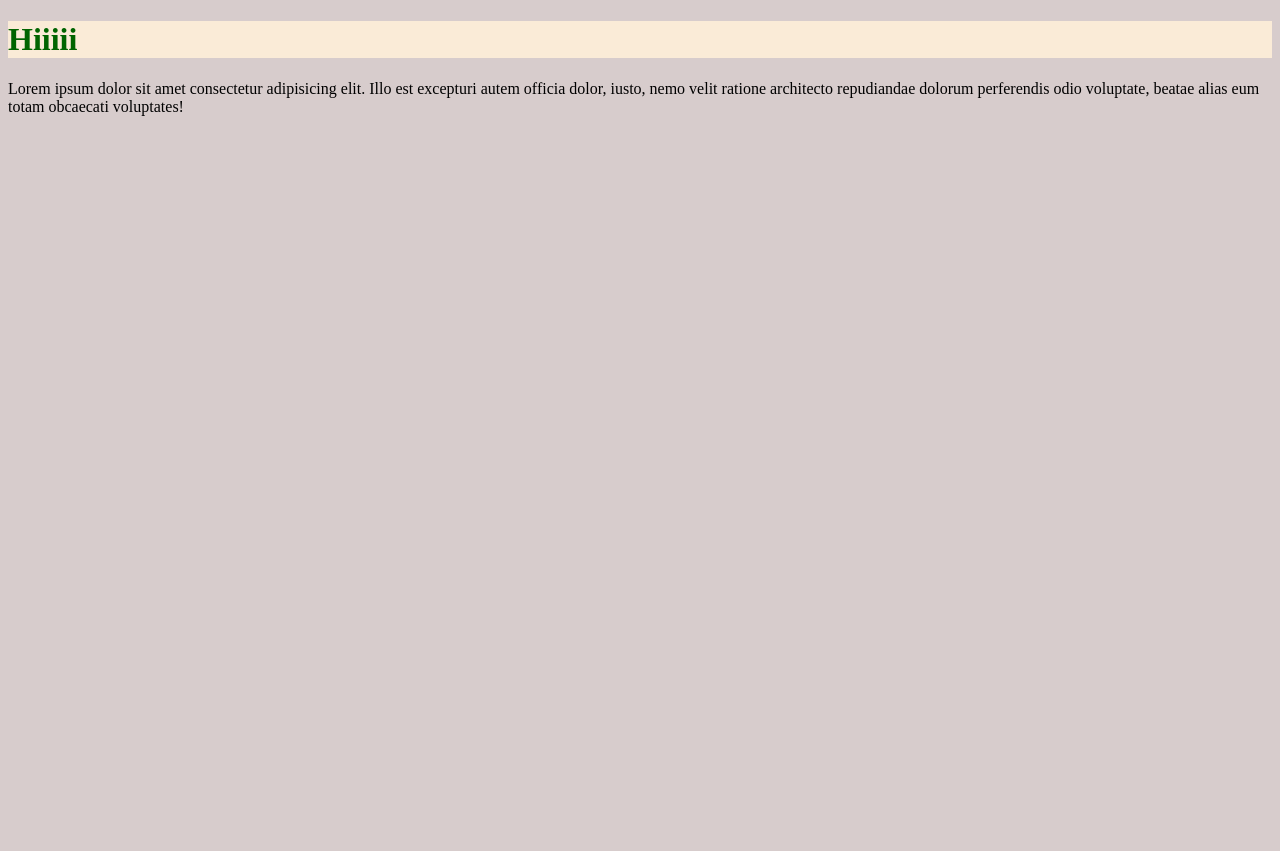
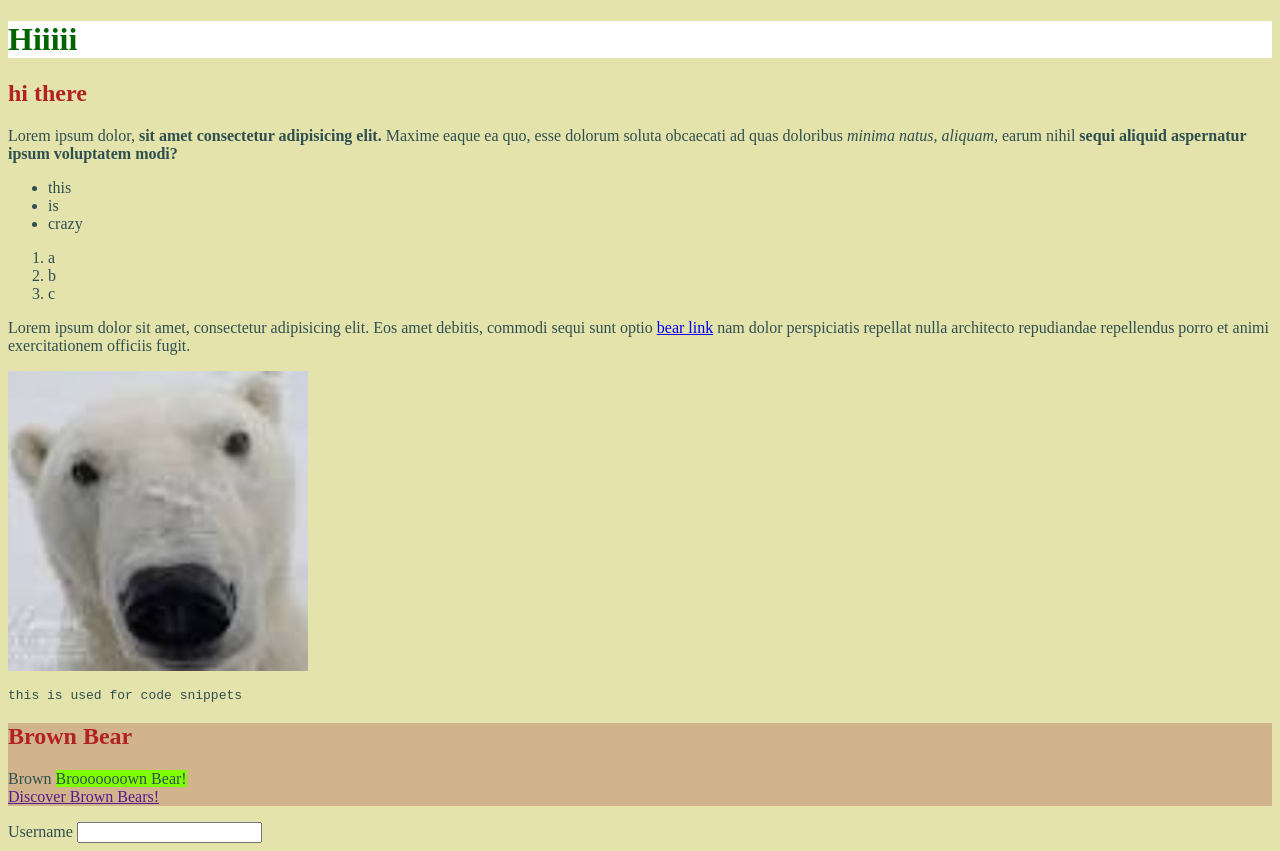
Before and after one commit to keerthanadeiv/my-first-website, a plain HTML site: page index.html in a window 1280 px wide. Before the commit the page ends 800 px from the top, so only its background shows below. Drawn offline with Linux system fonts and the light colour scheme.

Commit message:
update nect

```diff
--- /dev/null
+++ b/css/styles.css
@@ -0,0 +1,12 @@
+body {
+    background-color: rgba(198, 196, 80, 0.47);
+    color: darkslategrey;
+}
+h1 {
+    color: darkgreen;
+    background-color: rgb(255, 255, 255);
+
+}
+h2 {
+    color: firebrick;
+}
--- a/index.html
+++ b/index.html
@@ -4,11 +4,58 @@
 <head>
     <meta charset="UTF-8">
     <meta name="viewport" content="width=device-width, initial-scale=1.0">
-    <title>Hai</title>
-    <link rel="stylesheet" href="styles.css">
+    <title>Wooooow</title>
+    <link rel="icon" href="images/bearicon.png">
+<!-- above is the icon for the page tab, in head next to title. below links css code into thr style sheet. -->
+    <link rel="stylesheet" href="css/styles.css">
 </head>
+
 <body>
+    <!--Headings-->
     <h1>Hiiiii</h1>
-    <p>Lorem ipsum dolor sit amet consectetur adipisicing elit. Illo est excepturi autem officia dolor, iusto, nemo velit ratione architecto repudiandae dolorum perferendis odio voluptate, beatae alias eum totam obcaecati voluptates!</p>
+    <h2> hi there </h2>
+
+    <!--INLINE TAGS-->
+    <p>Lorem ipsum dolor, <b>sit amet consectetur adipisicing elit.</b> Maxime eaque ea quo, esse dolorum soluta obcaecati ad quas doloribus <i>minima natus, aliquam,</i> earum nihil <strong> sequi aliquid aspernatur ipsum voluptatem modi?</strong>
+
+    <ul> <!-- UL is unordered: bullet point list-->
+        <li> this</li>
+        <li> is </li>
+        <li> crazy </li>
+
+    </ul>
+
+    <ol> <!-- oOL is ordered list: numeric-->
+        <li> a </li>
+        <li> b </li>
+        <li> c </li>
+
+
+    </ol>
+    </p>
+
+    <p> <!-- linking things. if href="" is empty, leads back to the page ur currently on, if not its the link. target="_blank" allows that link to be opened in a new tab, rather than reloading the current page.-->
+Lorem ipsum dolor sit amet, consectetur adipisicing elit. Eos amet debitis, commodi sequi sunt optio <a href="https://www.nationalgeographic.com/animals/mammals/facts/bears-grizzly-polar-panda" target="_blank">bear link</a> nam dolor perspiciatis repellat nulla architecto repudiandae repellendus porro et animi exercitationem officiis fugit.
+
+    </p>
+<!-- adding images, alt text will show if image doesn't load-->
+    <img src="images/polarbear.jpg" alt="polar bear up close and personal" height="300px"
+<p>
+    <pre>this is used for code snippets</pre>
+</p>
+
+<DIV style="background-color: tan;"> <!-- style the whole division, one chunk of code in one section: organization!-->
+    <h2> Brown Bear</h2>
+    <p>Brown <span style="background-color: chartreuse;">Brooooooown Bear! </span>
+        <!-- span allows for customization, nothing alone but allows custo tags to be added. css? tags? inline manipulation of text.-->
+        <br>
+        <a href="">Discover Brown Bears!</a></p>
+
+</DIV>
+
+<form action=""> <!-- username input form input, identfy collected info-->
+        <label for="usernameField">Username</label>
+        <input id="usernameField" name="Username" type="text">
+</form>
 </body>
 </html>
--- a/styles.css
+++ /dev/null
@@ -1,9 +0,0 @@
-body {
-    background-color: rgba(171, 147, 147, 0.47);
-
-}
-h1 {
-    color: darkgreen;
-    background-color: antiquewhite;
-
-}
```
Also changed, not shown: about.html (added, +28 -0 lines), images/bearicon.png (added), images/polarbear.jpg (added).
